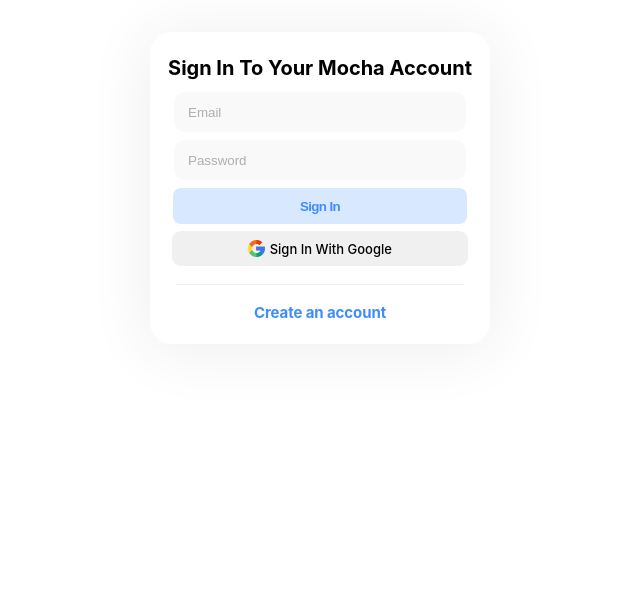
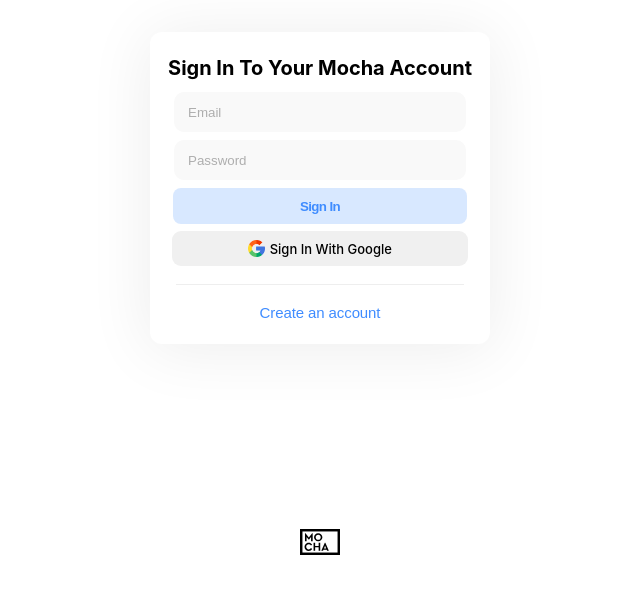
Before and after one commit to arnavxjain/mocha, a React (Create React App) app: page /login in a window 1280 px wide. Shown: the part 220-814 px from the top of the page, without its empty margins (328-968 px from the left). Built offline with nearby package versions, Linux system fonts and the light colour scheme; no server answers; a small style sheet from the web is missing.

Commit message:
user creation system updated

```diff
--- a/src/console.js
+++ b/src/console.js
@@ -1,6 +1,13 @@
 import { initializeApp } from "firebase/app";
 import { getStorage } from "firebase/storage";
-import { getAuth, GoogleAuthProvider, signInWithPopup } from "firebase/auth";
+
+import {
+    getAuth,
+    GoogleAuthProvider,
+    signInWithPopup,
+    createUserWithEmailAndPassword,
+} from "firebase/auth";
+
 import {
     getFirestore,
     query,
@@ -80,4 +87,29 @@
     }
 };
 
+export const signInWithEP = async (data) => {
+    try {
+        const res = await createUserWithEmailAndPassword(
+            data.email,
+            data.password
+        );
+
+        // const user = {
+        //     fullname: res.user.displayName,
+        //     email: res.user.email,
+        //     photoURL: res.user.photoURL,
+        //     uid: res.user.uid,
+        //     bio: "",
+        //     dob: "",
+        //     joinDate: date,
+        //     followers: [],
+        //     following: [],
+        // };
+
+        // await addDoc(collection(db, "users"), user);
+    } catch (error) {
+        console.error(error);
+    }
+};
+
 export { db, auth, storage };
--- a/src/functions/localhandler.js
+++ b/src/functions/localhandler.js
@@ -1,7 +1,7 @@
 // get user from localstorage and return as json
 export const getUserFromHandler = () => {
-    let res = JSON.parse(localStorage.getItem("user"));
-    return res;
+    // let res = JSON.parse(localStorage.getItem("user"));
+    // return res;
 };
 
 // save user to localstorage
--- a/src/index.css
+++ b/src/index.css
@@ -19,7 +19,7 @@
     /* border: 1px solid #eaeaea; */
     box-sizing: border-box;
     box-shadow: 0px 4px 64px 3px rgba(0, 0, 0, 0.07);
-    border-radius: 21px;
+    border-radius: 12px;
     width: fit-content;
     padding: 5px 10px;
     width: 340px;
@@ -41,7 +41,9 @@
     margin: 12px 0px;
 }
 
-.--form-el input {
+.--form-el input[type="text"],
+.--form-el input[type="email"],
+.--form-el input[type="password"] {
     width: 90%;
     background: #f9f9f9;
     border-radius: 10px;
@@ -97,10 +99,12 @@
     text-decoration: none;
     font-size: 15px;
     transition: 0.15s;
-    font-weight: bold !important;
+    /* font-weight: bold !important; */
     letter-spacing: -0.1px;
     user-select: none;
     cursor: pointer;
+    background-color: transparent;
+    border: none;
 }
 
 .typical-link:hover {
@@ -110,7 +114,7 @@
 
 .author {
     transition: max-height 0.3s ease-out;
-    max-height: 400px !important;
+    /* max-height: 400px !important; */
 }
 
 .creator {
@@ -175,3 +179,42 @@
 .google_button img {
     width: 17px;
 }
+
+.upload-btn {
+    display: flex;
+    align-items: center;
+    padding: 0;
+    justify-content: start !important;
+    width: 90%;
+}
+
+::-webkit-file-upload-button {
+    background-color: #3f8cff46 !important;
+    border: none;
+    padding: 6px 14px;
+    border-radius: 8px;
+    color: #3f8cff;
+    cursor: pointer;
+}
+
+::-webkit-file-upload-button:hover {
+    opacity: 0.4;
+}
+
+.select-image {
+    margin: 12px 0px;
+    margin-top: 8px !important;
+}
+
+::-webkit-file-upload-button::placeholder {
+    color: red !important;
+}
+
+.file-btn {
+    margin-bottom: 10px;
+    border-radius: 10000px;
+    border: none;
+    width: 100px;
+    height: 100px;
+    cursor: pointer;
+}
--- a/src/screens/Login.js
+++ b/src/screens/Login.js
@@ -1,8 +1,10 @@
-import React, { useState } from "react";
+import React, { useEffect, useState } from "react";
 import login from "../functions/authentication";
 import ThemedButton from "../components/ThemedButton";
 import GoogleButton from "../components/GoogleButton";
 import { doesUserExist } from "../functions/localhandler";
+
+import darkIcon from "../assets/mocha_icon.svg";
 
 export default function Login() {
     const [authState, setAuthState] = useState(0);
@@ -10,9 +12,18 @@
     const [email, setEmail] = useState("");
     const [password, setPassword] = useState("");
 
+    const [selectedImage, setSelectedImage] = useState(null);
+    const [imageUrl, setImageUrl] = useState(null);
+
     if (doesUserExist()) {
         window.location.pathname = "/home";
     }
+
+    useEffect(() => {
+        if (selectedImage) {
+          setImageUrl(URL.createObjectURL(selectedImage));
+        }
+    }, [selectedImage]);
 
     return (
         <div className="login-page">
@@ -39,26 +50,47 @@
                     />
                     <GoogleButton text="Sign In With Google" />
                     <hr></hr>
-                    <a onClick={() => setAuthState(1)} className="typical-link">
+                    <button href="" onClick={() => setAuthState(1)} className="typical-link">
                         Create an account
-                    </a>
+                    </button>
                 </>
             ) : (
                 <>
                     <h2>Create A Mocha Account</h2>
+                    {/* <label htmlFor="img-cap">
+                        <input type="file" name="de" style={{ display: "none" }} id="img-cap" />
+                        <button  className="file-btn">
+                            <img style={{ width: 40, height: 40 }} src="https://media.istockphoto.com/vectors/image-preview-icon-picture-placeholder-for-website-or-uiux-design-vector-id1222357475?b=1&k=20&m=1222357475&s=170667a&w=0&h=S4rQXn5gFTcmcZJSBOxKr1ufmasJRLUX5dcBhBB6V-A=" alt="demo" />
+                        </button>
+                    </label> */}
                     <input type="email" placeholder="Email" />
-                    <input type="email" placeholder="Username" />
+                    <input type="text" placeholder="Full Name" />
                     <input type="password" placeholder="Password" />
-                    <input type="password" placeholder="Confirm Password" />
+                    {/* <div className="upload-btn">
+                        <input
+                            accept="image/*"
+                            // style={{ display: "none" }}
+                            type="file"
+                            className="select-image"
+                            // value={selectedImage}
+                            onChange={e => setSelectedImage(e.target.files[0])}
+                        />
+                        {
+                            imageUrl && selectedImage && (
+                                <img src={imageUrl} style={{ width: 25, height: 25, borderRadius: 100, transform: "translateY(-1.8px)" }}/>
+                            )
+                        }
+                    </div> */}
                     <ThemedButton className="form-btn" title="Sign Up" />
                     <GoogleButton text="Sign Up With Google" />
                     <hr></hr>
-                    <a onClick={() => setAuthState(0)} className="typical-link">
+                    <button href="" onClick={() => setAuthState(0)} className="typical-link">
                         Log into existing account
-                    </a>
+                    </button>
                 </>
             )}
         </div>
+        <img className="bottom-img" src={darkIcon}/>
         </div>
     );
 }
```
